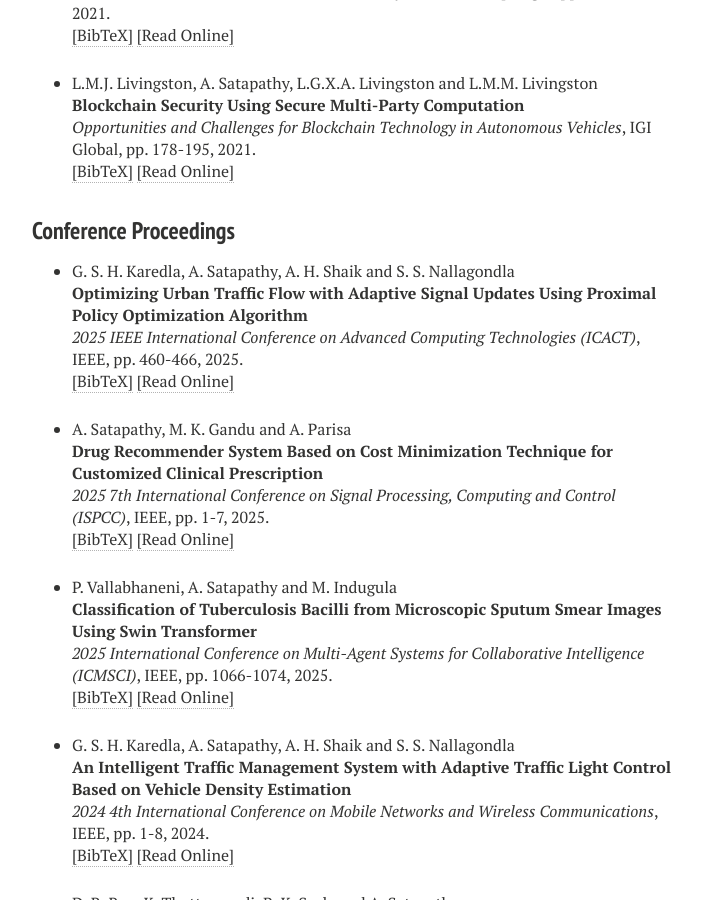
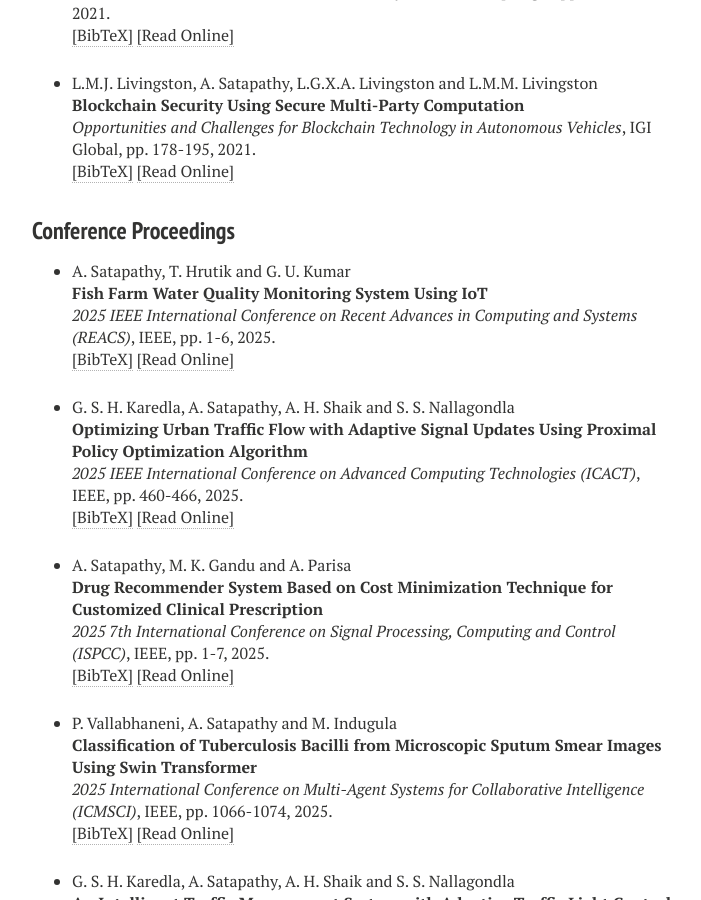
Before and after one commit to ashutoshsatapathy1990/ashutoshsatapathy1990.github.io, a Jekyll site: the page built from publications.md, in a window 1280 px wide and 900 px high, scrolled down 2975 px. Shown: the whole window, without its empty margins (288-989 px from the left). Built offline with Jekyll 4.4.1, drawn with Linux system fonts in a browser that asks for light colours; nearby versions of some CDN libraries.

Commit message:
Update publications.html

```diff
--- a/_layouts/publications.html
+++ b/_layouts/publications.html
@@ -632,6 +632,30 @@ pp. 178-195,
 <h3 style="margin-bottom:0px;padding-top:10px;">Conference Proceedings</h3>
 <ul class="biblist">
 
+<!-- Item: satapathy2025fish -->
+<li ><p>
+A. Satapathy, T. Hrutik and G. U. Kumar
+<br><b>Fish Farm Water Quality Monitoring System Using IoT</b><br>
+<i>2025 IEEE International Conference on Recent Advances in Computing and Systems (REACS)</i>,
+IEEE,
+pp. 1-6,
+2025.
+<br />
+<a href="javascript:toggleBibtex('satapathy2025fish')">[BibTeX]</a>
+<a href= "https://ieeexplore.ieee.org/document/11351470" target="_blank">[Read Online]</a>
+</p>
+<div id="bib_satapathy2025fish" class="bibtex noshow">
+<pre>
+@inproceedings{satapathy2025fish,
+  title={Fish Farm Water Quality Monitoring System Using IoT},
+  author={Satapathy, Ashutosh and Hrutik, Timmala and Kumar, Gorli Uday},
+  booktitle={2025 IEEE International Conference on Recent Advances in Computing and Systems (REACS)},
+  pages={1--6},
+  year={2025},
+  organization={IEEE}
+}
+</pre></div>
+
 <!-- Item: karedla2025optimizing -->
 <li ><p>
 G. S. H. Karedla, A. Satapathy, A. H. Shaik and S. S. Nallagondla
```
